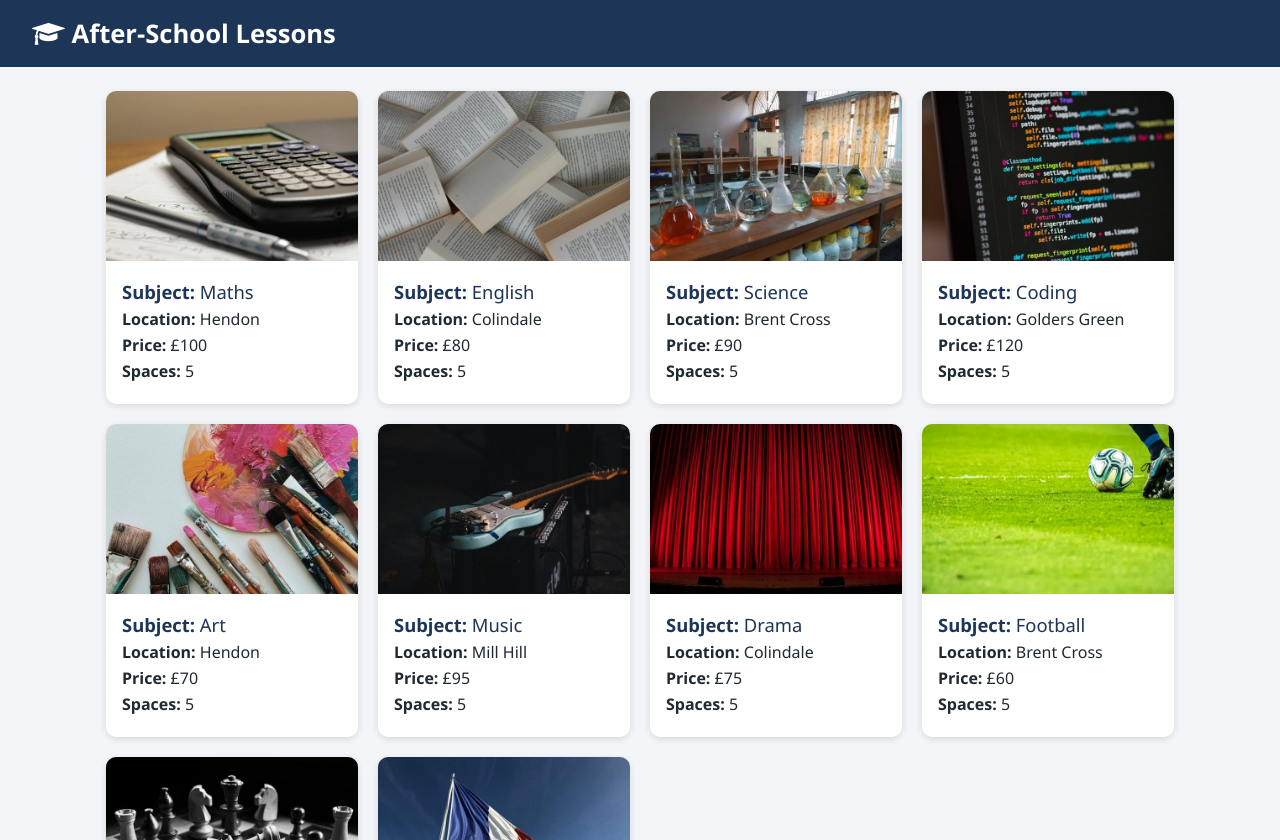
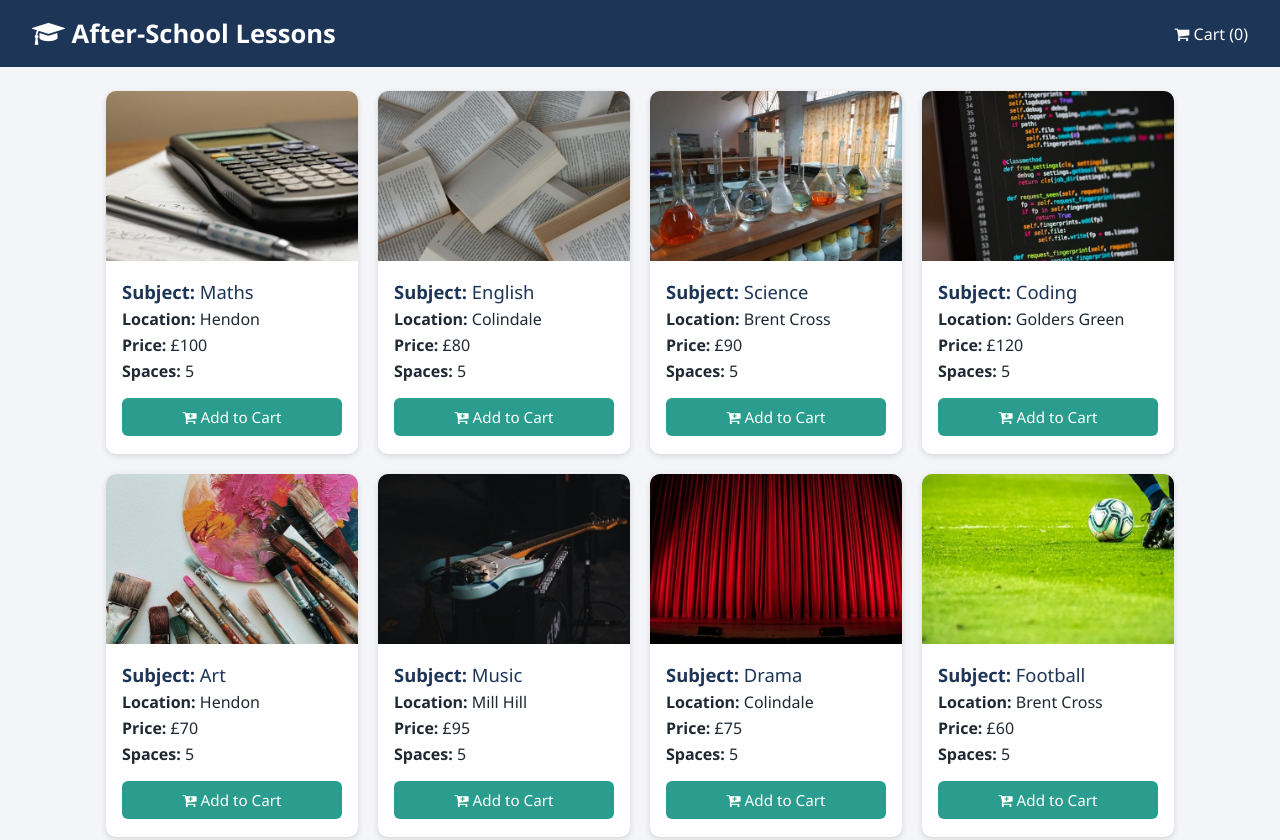
Before and after one commit to CourageJD1/M01114767-after-school-frontend, a plain HTML site: page index.html in a window 1280 px wide. Shown: the top 840 px of the page. Drawn offline with nearby package versions, Linux system fonts and the light colour scheme.

Commit message:
Add an Add to Cart button to every lesson

```diff
--- a/index.html
+++ b/index.html
@@ -16,6 +16,7 @@
 
         <header>
             <h1><i class="fa fa-graduation-cap" aria-hidden="true"></i> {{ sitename }}</h1>
+            <p class="cart-count"><i class="fa fa-shopping-cart" aria-hidden="true"></i> Cart ({{ cartItemCount }})</p>
         </header>
 
         <main>
@@ -29,6 +30,11 @@
                         <p><strong>Location:</strong> {{ lesson.location }}</p>
                         <p><strong>Price:</strong> £{{ lesson.price }}</p>
                         <p><strong>Spaces:</strong> {{ lesson.space }}</p>
+
+                        <!-- v-bind:disabled keeps the button visible at 0 spaces; v-if would hide it -->
+                        <button v-on:click="addToCart(lesson)" v-bind:disabled="!canAddToCart(lesson)">
+                            <i class="fa fa-cart-plus" aria-hidden="true"></i> Add to Cart
+                        </button>
                     </div>
                 </div>
             </div>
@@ -44,12 +50,31 @@
                 return {
                     sitename: "After-School Lessons",
                     lessons: lessonsArray,      // the array in lessons.js
+                    cart: [],                   // lesson _id values, one entry per space
                 };
+            },
+
+            computed: {
+                cartItemCount() {
+                    return this.cart.length;
+                },
             },
 
             methods: {
                 imageUrl(lesson) {
                     return "images/" + lesson.image;
+                },
+
+                // One click puts one space in the cart and takes one from the lesson
+                addToCart(lesson) {
+                    if (lesson.space > 0) {
+                        this.cart.push(lesson._id);
+                        lesson.space--;
+                    }
+                },
+
+                canAddToCart(lesson) {
+                    return lesson.space > 0;
                 },
             },
         });
--- a/style.css
+++ b/style.css
@@ -65,3 +65,36 @@ main {
     font-size: 1.15rem;
     color: #1d3557;
 }
+
+/* ---------- Buttons ---------- */
+button {
+    padding: 9px 16px;
+    border: none;
+    border-radius: 6px;
+    font-size: 0.95rem;
+    font-family: inherit;
+    color: white;
+    background-color: #2a9d8f;
+    cursor: pointer;
+}
+
+button:hover {
+    background-color: #21867a;
+}
+
+/* A disabled button stays on the page but looks greyed out */
+button:disabled {
+    color: #6b7280;
+    background-color: #c9ced6;
+    cursor: not-allowed;
+}
+
+.lesson-details button {
+    width: 100%;
+    margin-top: 12px;
+}
+
+.cart-count {
+    margin: 0;
+    font-size: 1rem;
+}
```
